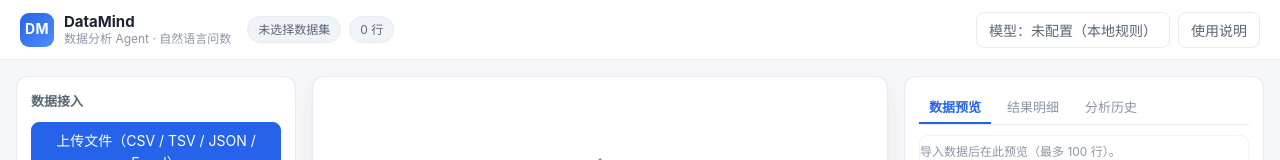
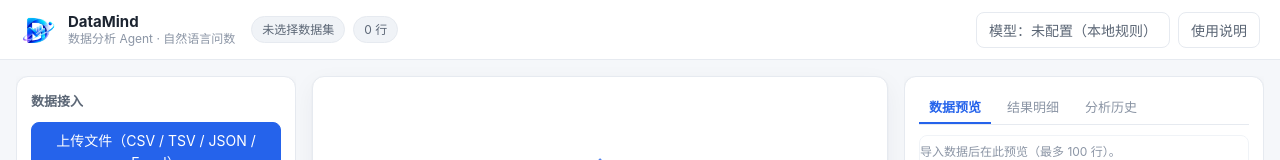
Before and after one commit to anjanemaotao/datamind_agent, a plain HTML site: page index.html in a window 1280 px wide. Shown: the top 160 px of the page. Drawn offline with nearby package versions, Linux system fonts and the light colour scheme.

Commit message:
feat: 更换新 Logo 与网页标签图标
- 顶栏品牌区由文字 DM 改为 512x512 新 Logo 图片
- 新增 favicon（32x32）与 apple-touch-icon
- 调整 .brand-logo 样式适配图片展示

```diff
--- a/assets/styles.css
+++ b/assets/styles.css
@@ -32,8 +32,8 @@ h2,h3,h4{margin:0}
 }
 .brand{display:flex;align-items:center;gap:10px}
 .brand-logo{
-  width:34px;height:34px;border-radius:9px;background:linear-gradient(135deg,#2563eb,#4f8ef7);
-  color:#fff;font-weight:700;display:flex;align-items:center;justify-content:center;letter-spacing:.5px;
+  width:36px;height:36px;object-fit:contain;flex:0 0 auto;display:block;
+  margin-right:2px;
 }
 .brand-text{display:flex;flex-direction:column;line-height:1.25}
 .brand-text strong{font-size:15px}
--- a/index.html
+++ b/index.html
@@ -4,13 +4,15 @@
 <meta charset="UTF-8" />
 <meta name="viewport" content="width=device-width, initial-scale=1" />
 <title>DataMind · 数据分析 Agent</title>
+<link rel="icon" type="image/png" sizes="32x32" href="assets/favicon.png" />
+<link rel="apple-touch-icon" href="assets/logo.png" />
 <link rel="stylesheet" href="assets/styles.css" />
 </head>
 <body>
 
 <header class="topbar">
   <div class="brand">
-    <div class="brand-logo">DM</div>
+    <img class="brand-logo" src="assets/logo.png" alt="DataMind Logo" />
     <div class="brand-text">
       <strong>DataMind</strong>
       <span>数据分析 Agent · 自然语言问数</span>
```
Also changed, not shown: assets/favicon.png (added), assets/logo.png (added), 3 other files.
